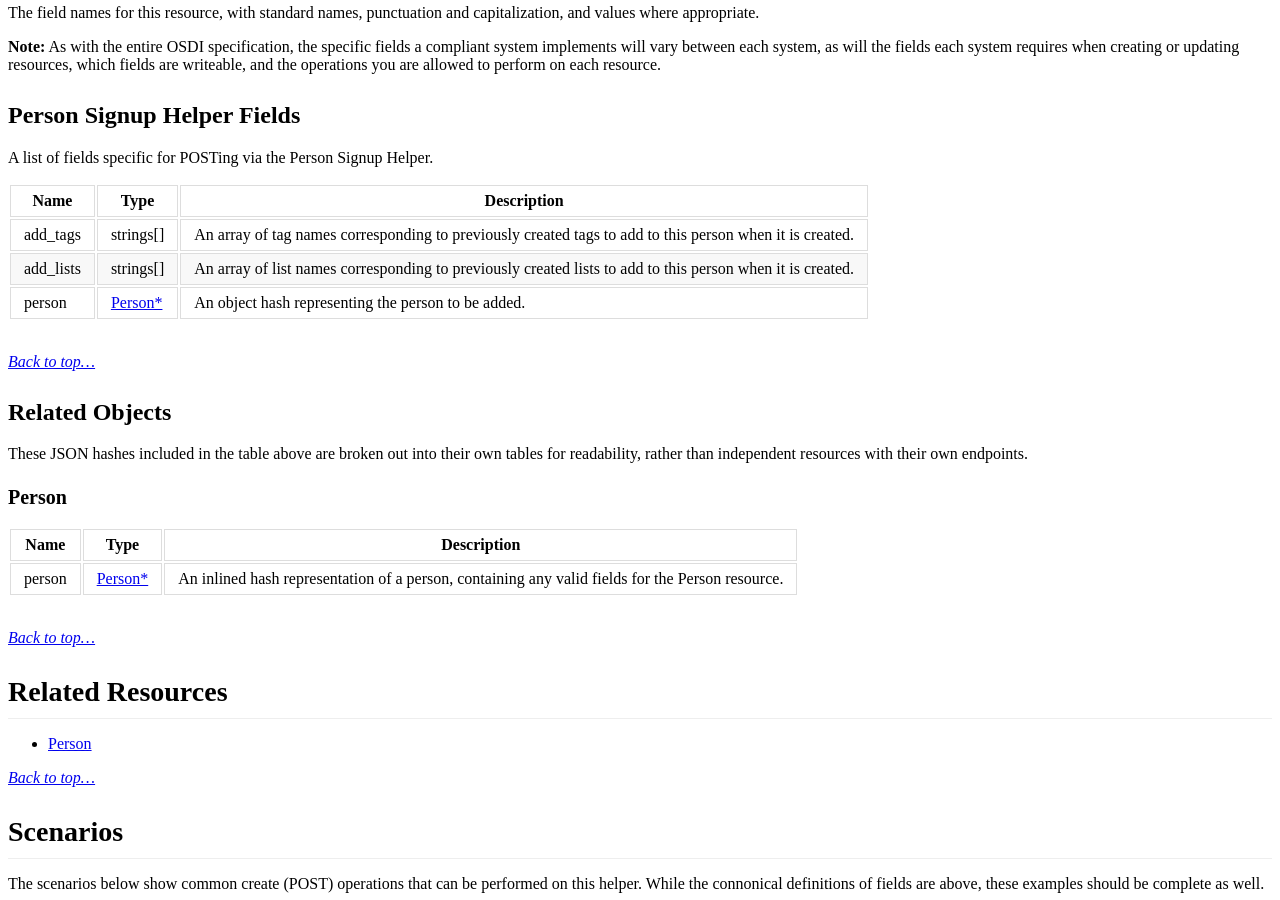
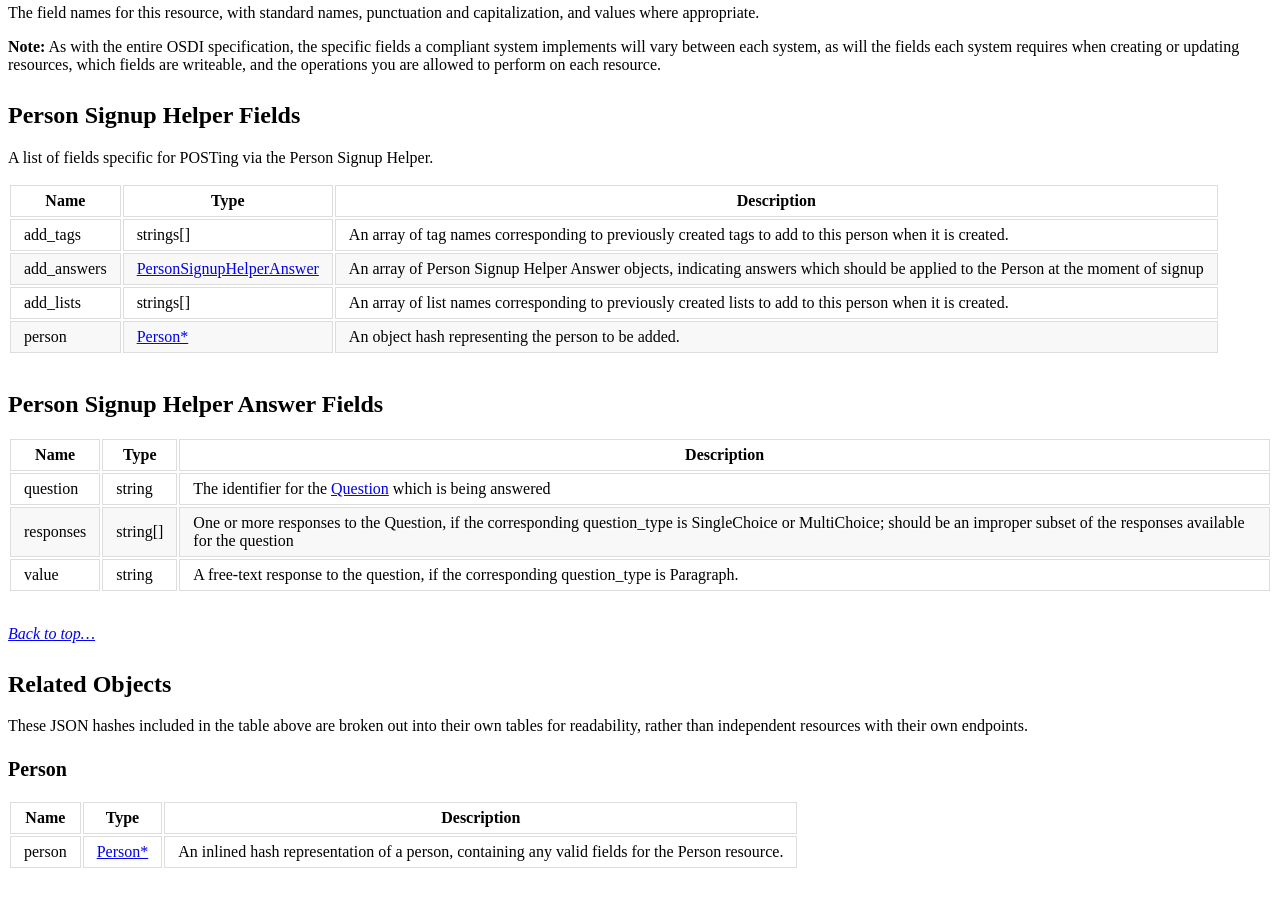
Before and after one commit to opensupporter/osdi-docs, a Jekyll site: the page built from person_signup.md, in a window 1280 px wide and 900 px high, scrolled down 1538 px. Built offline with Jekyll 4.4.1, drawn with Linux system fonts in a browser that asks for light colours; a style sheet for code colours, icons or effects is not loaded; some of the changed text lies outside the part shown.

Commit message:
Add support for answers within Person Signup Helper
Signed-off-by: shaisachs <ssachs@ngpvan.com>

```diff
--- a/person_signup.md
+++ b/person_signup.md
@@ -48,8 +48,18 @@ A list of fields specific for POSTing via the Person Signup Helper.
 |Name          |Type      |Description
 |-----------    |-----------|--------------
 |add_tags      |strings[]     |An array of tag names corresponding to previously created tags to add to this person when it is created.
+|add_answers      |[PersonSignupHelperAnswer](#person_signup_helper_answer_fields)     |An array of Person Signup Helper Answer objects, indicating answers which should be applied to the Person at the moment of signup
 |add_lists     |strings[]     |An array of list names corresponding to previously created lists to add to this person when it is created.
 |person			|[Person*](#person)	|An object hash representing the person to be added.
+
+### Person Signup Helper Answer Fields
+
+
+|Name          |Type      |Description
+|-----------    |-----------|--------------
+|question      |string     |The identifier for the [Question](questions.html) which is being answered
+|responses     |string[]   |One or more responses to the Question, if the corresponding question_type is SingleChoice or MultiChoice; should be an improper subset of the responses available for the question
+|value          |string    |A free-text response to the question, if the corresponding question_type is Paragraph.
 
 _[Back to top...](#)_
 
@@ -134,6 +144,16 @@ OSDI-API-Token:[your api key here]
     "add_tags": [
         "volunteer",
         "donor"
+    ],
+    "add_answers": [
+      {
+        "question": "c945d6fe-929e-11e3-a2e9-12313d316c29",
+        "responses" : [ "r1", "r2", "r2"]
+      },
+      {
+        "question": "c945d6fe-929e-11e3-a2e9-12313d316c2a",
+        "value" : "Heard about the candidate at the Labor Day Picnic"
+      }
     ],
     "add_lists": [
         "supporters"
```
